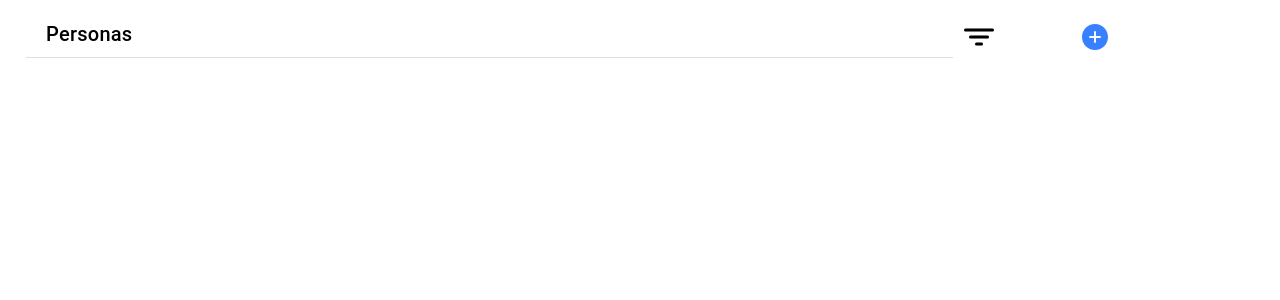
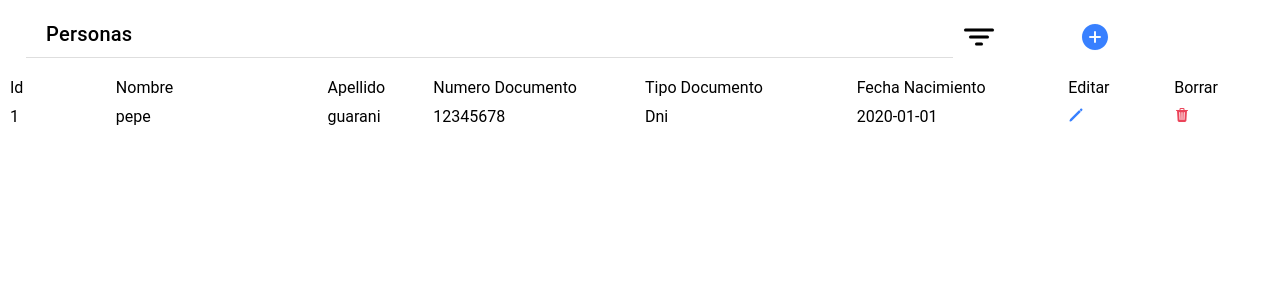
Before and after one commit to nicolasmaurotorres/challange-trimix, a React (Vite) app in the folder frontend/: page /home in a window 1280 px wide. Shown: the top 300 px of the page. Built offline with nearby package versions, Linux system fonts and the light colour scheme.

Commit message:
agregando mock dto agregando tipos dto

```diff
--- a/frontend/src/personas/pages/HomePage.tsx
+++ b/frontend/src/personas/pages/HomePage.tsx
@@ -1,4 +1,4 @@
-import React, { useState } from "react";
+import React, { useEffect, useState } from "react";
 import {
   IonButton,
   IonCol,
@@ -7,13 +7,16 @@ import {
   IonIcon,
   IonInput,
   IonItem,
+  IonLabel,
   IonPage,
   IonRow,
   IonSelect,
   IonSelectOption,
   IonTitle,
 } from "@ionic/react";
-import { filter, addCircle, closeCircle } from "ionicons/icons";
+import { filter, addCircle, closeCircle, pencil, trash } from "ionicons/icons";
+import PersonaDto from "../types/PersonaDto";
+import TipoDocumentoEnumDto from "../types/TipoDocumentoEnum";
 //import styles from "./HomePage.module.scss";
 
 enum TipoDocumentoEnum {
@@ -28,6 +31,20 @@ const HomePage: React.FC = () => {
   const [nameFilter, setNameFilter] = useState<string | undefined>(undefined);
   const [tipoDocumentoFilter, setTipoDocumentoFilter] =
     useState<TipoDocumentoEnum>(TipoDocumentoEnum.todos);
+  const [personas, setPersonas] = useState<PersonaDto[]>([]);
+
+  useEffect(() => {
+    setPersonas([
+      {
+        id: 1,
+        nombre: "pepe",
+        apellido: "guarani",
+        fechaNacimiento: "2020-01-01",
+        numeroDocumento: "12345678",
+        tipoDocumento: TipoDocumentoEnumDto.dni,
+      },
+    ]);
+  }, []);
 
   return (
     <IonPage>
@@ -36,12 +53,12 @@ const HomePage: React.FC = () => {
           {showFilters && (
             <>
               <IonRow>
-                <IonCol size="10">
+                <IonCol size="11">
                   <IonItem>
                     <IonTitle>Filtros</IonTitle>
                   </IonItem>
                 </IonCol>
-                <IonCol size="2" class="ion-padding-start ion-padding-top">
+                <IonCol class="ion-padding-start ion-padding-top">
                   <IonIcon
                     icon={closeCircle}
                     size="large"
@@ -53,7 +70,7 @@ const HomePage: React.FC = () => {
                 </IonCol>
               </IonRow>
               <IonRow>
-                <IonCol>
+                <IonCol size="6">
                   <IonInput
                     fill="outline"
                     labelPlacement="floating"
@@ -65,7 +82,7 @@ const HomePage: React.FC = () => {
                     }}
                   ></IonInput>
                 </IonCol>
-                <IonCol>
+                <IonCol size="6">
                   <IonItem>
                     <IonSelect
                       fill="outline"
@@ -128,7 +145,68 @@ const HomePage: React.FC = () => {
               ></IonIcon>
             </IonCol>
           </IonRow>
-          <IonRow></IonRow>
+          <IonRow>
+            <IonCol>
+              <IonLabel>Id</IonLabel>
+            </IonCol>
+            <IonCol size="2">
+              <IonLabel>Nombre</IonLabel>
+            </IonCol>
+            <IonCol>
+              <IonLabel>Apellido</IonLabel>
+            </IonCol>
+            <IonCol size="2">
+              <IonLabel>Numero Documento</IonLabel>
+            </IonCol>
+            <IonCol size="2">
+              <IonLabel>Tipo Documento</IonLabel>
+            </IonCol>
+            <IonCol size="2">
+              <IonLabel>Fecha Nacimiento</IonLabel>
+            </IonCol>
+            <IonCol>
+              <IonLabel>Editar</IonLabel>
+            </IonCol>
+            <IonCol>
+              <IonLabel>Borrar</IonLabel>
+            </IonCol>
+          </IonRow>
+          {personas.length === 0 && (
+            <IonRow>
+              <IonCol offset="6">
+                <IonTitle>No hay personas a mostrar</IonTitle>
+              </IonCol>
+            </IonRow>
+          )}
+          {personas.length > 0 &&
+            personas.map((persona) => (
+              <IonRow>
+                <IonCol>
+                  <IonLabel>{persona.id}</IonLabel>
+                </IonCol>
+                <IonCol size="2">
+                  <IonLabel>{persona.nombre}</IonLabel>
+                </IonCol>
+                <IonCol>
+                  <IonLabel>{persona.apellido}</IonLabel>
+                </IonCol>
+                <IonCol size="2">
+                  <IonLabel>{persona.numeroDocumento}</IonLabel>
+                </IonCol>
+                <IonCol size="2">
+                  <IonLabel>{persona.tipoDocumento}</IonLabel>
+                </IonCol>
+                <IonCol size="2">
+                  <IonLabel>{persona.fechaNacimiento}</IonLabel>
+                </IonCol>
+                <IonCol>
+                  <IonIcon icon={pencil} color="primary" />
+                </IonCol>
+                <IonCol>
+                  <IonIcon icon={trash} color="danger" />
+                </IonCol>
+              </IonRow>
+            ))}
         </IonGrid>
       </IonContent>
     </IonPage>
--- a/frontend/src/personas/types/PersonaDto.ts
+++ b/frontend/src/personas/types/PersonaDto.ts
@@ -1,4 +1,4 @@
-import TipoDocumentoEnum from "./TipoDocumentoEnum";
+import TipoDocumentoEnumDto from "./TipoDocumentoEnum";
 
 interface PersonaDto {
   id: number;
@@ -6,7 +6,7 @@ interface PersonaDto {
   apellido: string;
   fechaNacimiento: string;
   numeroDocumento: string;
-  tipoDocumento: TipoDocumentoEnum;
+  tipoDocumento: TipoDocumentoEnumDto;
 }
 
 export default PersonaDto;
--- a/frontend/src/personas/types/TipoDocumentoEnum.ts
+++ b/frontend/src/personas/types/TipoDocumentoEnum.ts
@@ -1,7 +1,7 @@
-enum TipoDocumentoEnum {
-  dni,
-  pasaporte,
-  cédula,
+enum TipoDocumentoEnumDto {
+  dni = "Dni",
+  pasaporte = "Pasaporte",
+  cédula = "Cédula",
 }
 
-export default TipoDocumentoEnum;
+export default TipoDocumentoEnumDto;
```
